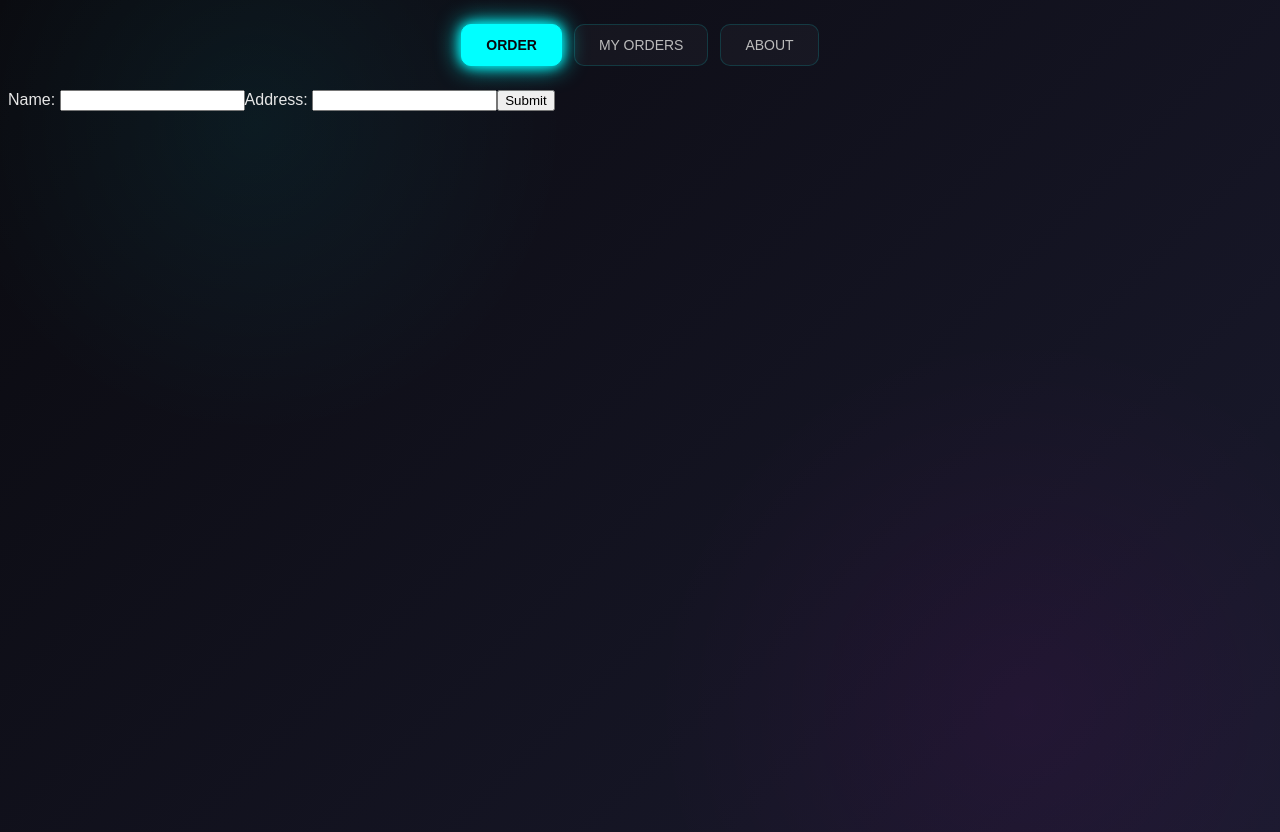
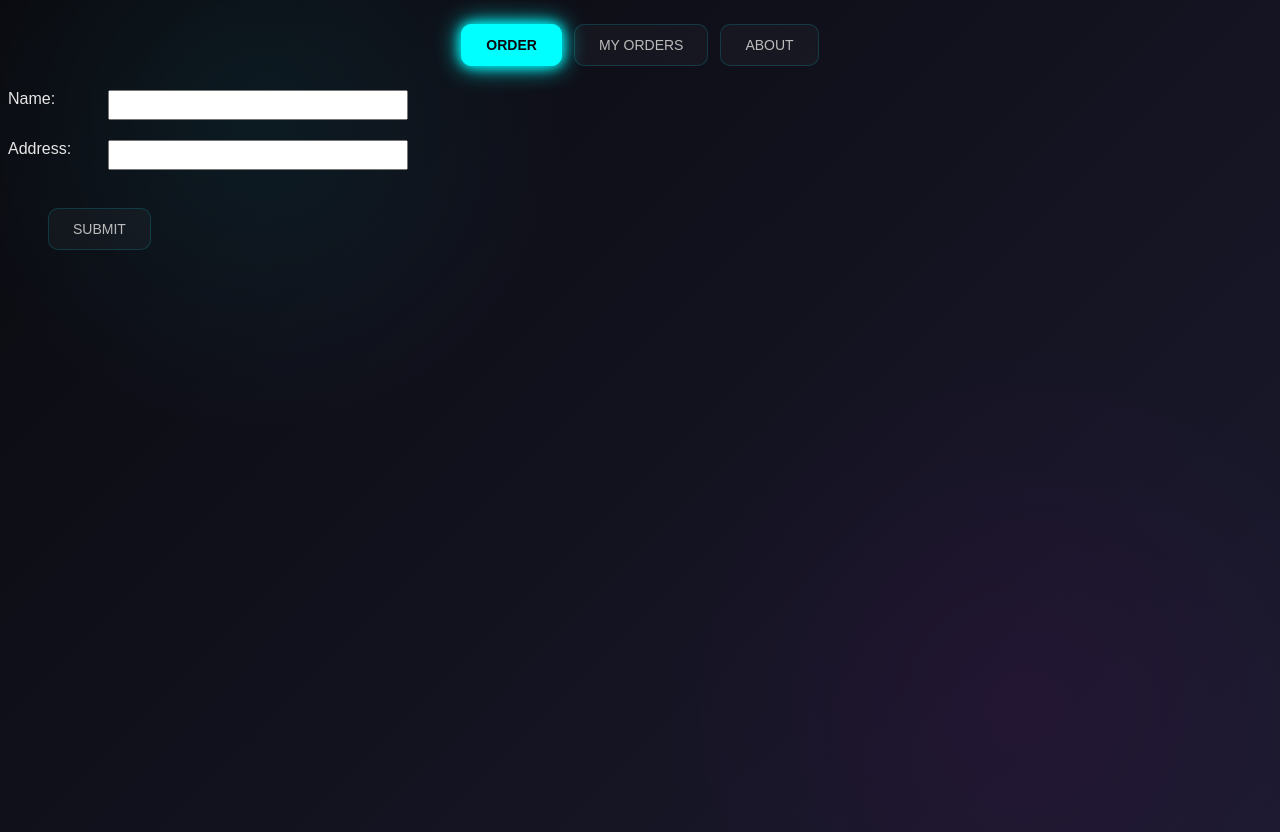
Before and after one commit to indian-coder-aarush/3D-Printing-Website, a React (Create React App) app in the folder frontend/: page / in a window 1280 px wide. Built offline with nearby package versions, Linux system fonts and the light colour scheme.

Commit message:
properly aligned name and adress

```diff
--- a/frontend/src/About.js
+++ b/frontend/src/About.js
@@ -4,6 +4,7 @@ function About(){
             <h1 className = "Heading">3D PRINTERS</h1>
             <h1 className = "Slogan"> Print what you imagine. <br/> In 3D. </h1>
             <button className = "tab_buttons_order">Order Now</button>
+
         </div>
     );
 }
--- a/frontend/src/App.css
+++ b/frontend/src/App.css
@@ -77,3 +77,15 @@ body{
     border-color: #00ffff;
     box-shadow: 0 0 8px #00ffff;
 }
+
+.input_field{
+    font-family: 'JetBrains Mono', 'Inter', 'Montserrat', sans-serif;
+    margin-bottom: 20px;
+    padding: 5px;
+}
+
+.form-container {
+    display: grid;
+    grid-template-columns: 100px 300px;
+    grid-template-rows: 50px 50px;
+}
--- a/frontend/src/Order.js
+++ b/frontend/src/Order.js
@@ -19,20 +19,22 @@ function Order(){
     }
     return(
         <div className = "page">
+            <div className = "form-container">
                     <label htmlFor="Name">Name: </label>
-            <input type="text"
+                    <input className = "input_field"
+                           type="text"
                            value = {Name}
                            id="Name"
                            onChange={(e) => Handle_change(e,"name")}/>
-
                     <label htmlFor="Adress">Address: </label>
-            <input type="text"
+                    <input className = "input_field"
+                           type="text"
                            value = {Address}
                            id="Adress"
                            onChange={(e) => Handle_change(e,"address")}/>
-
-            <button onClick = {Button_on_click} >Submit</button>
-
+            </div>
+            <br/>
+            <button className = "tab_buttons_order" onClick = {Button_on_click} >Submit</button>
         </div>
     );
 }
```
Lines whose indentation alone changed are shown as unchanged.
